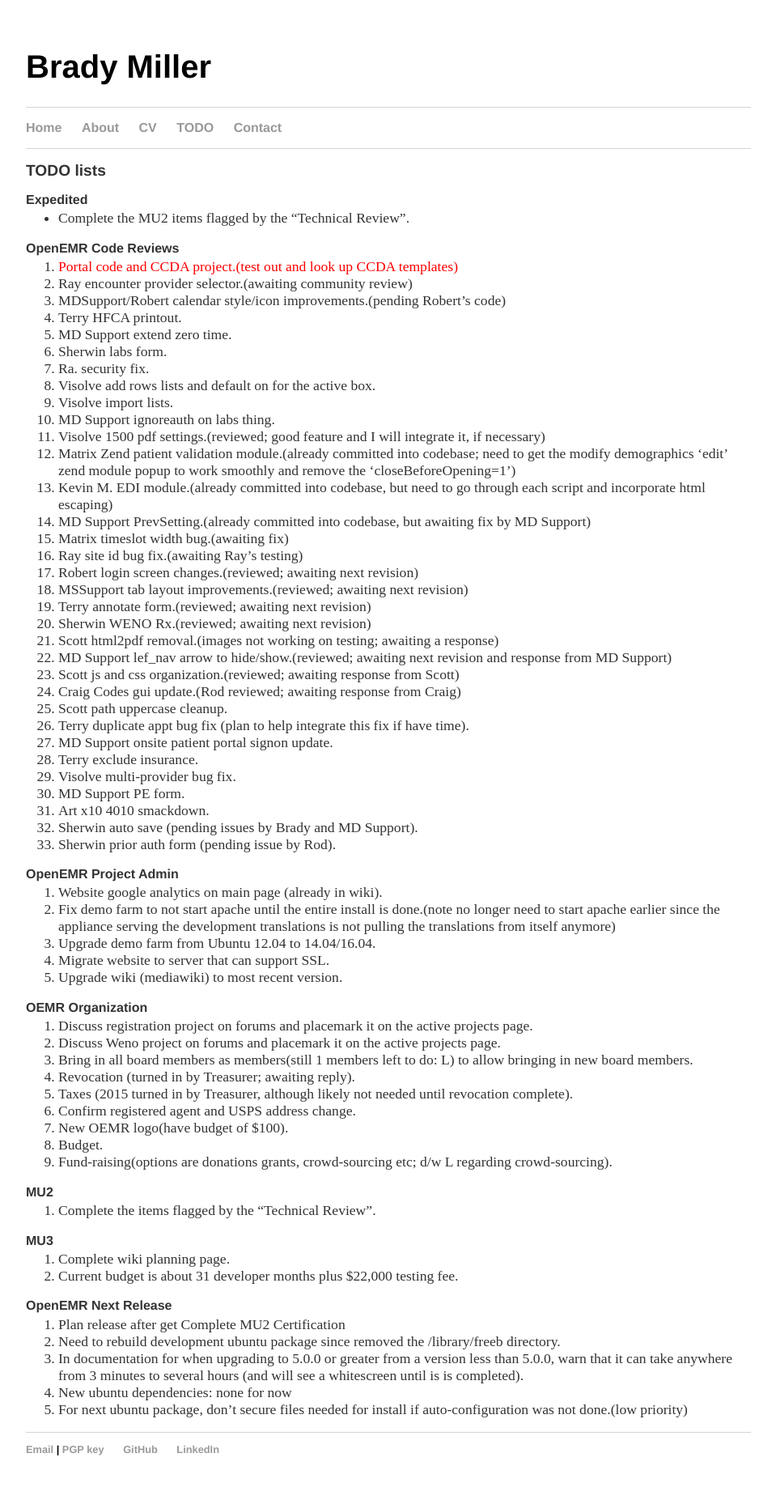
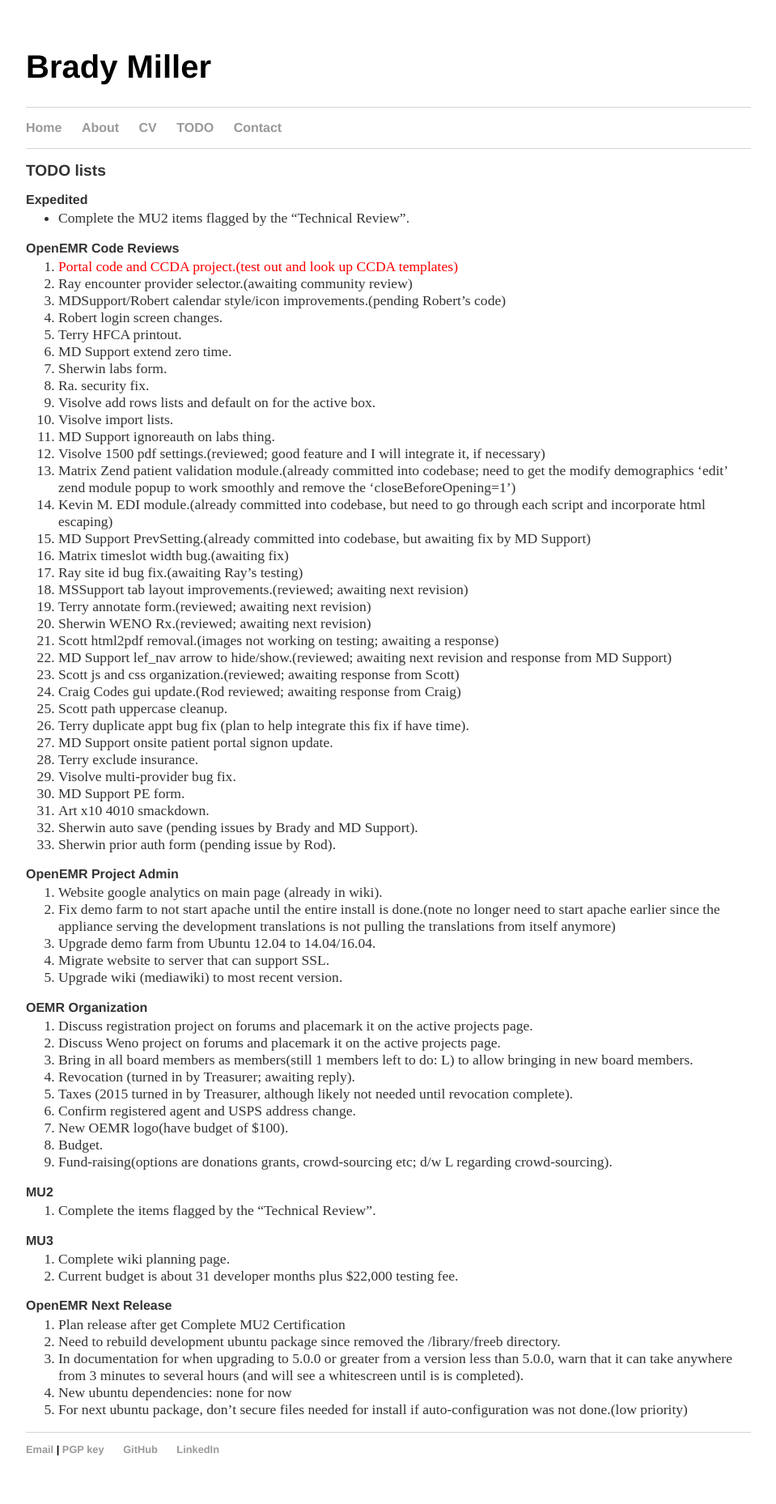
Before and after one commit to bradymiller/bradymiller.github.io, a Jekyll site: the page built from todo/index.md, in a window 1280 px wide. Shown: the whole page at 81% size, without its empty margins (160-1119 px from the left). Built offline with Jekyll 4.4.1, drawn with Linux system fonts in a browser that asks for light colours.

Commit message:
Update todo list

```diff
--- a/todo/index.md
+++ b/todo/index.md
@@ -23,7 +24,6 @@
 1. MD Support PrevSetting.(already committed into codebase, but awaiting fix by MD Support)
 1. Matrix timeslot width bug.(awaiting fix)
 1. Ray site id bug fix.(awaiting Ray's testing)
-1. Robert login screen changes.(reviewed; awaiting next revision)
 1. MSSupport tab layout improvements.(reviewed; awaiting next revision)
 1. Terry annotate form.(reviewed; awaiting next revision)
 1. Sherwin WENO Rx.(reviewed; awaiting next revision)
```
Also changed, not shown: other parts of todo/index.md (+1 -0 lines).
